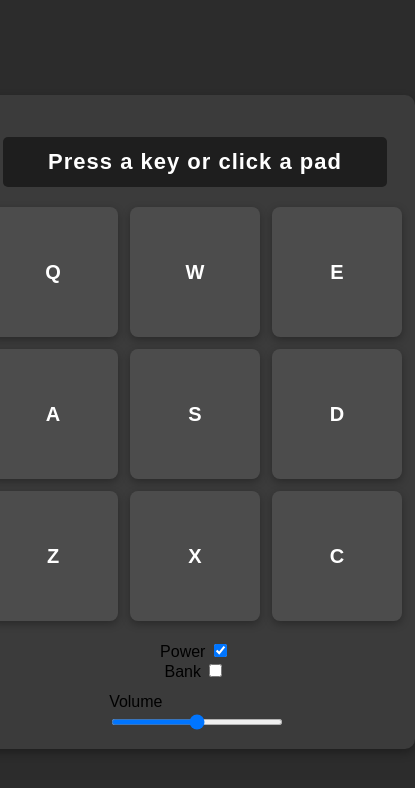
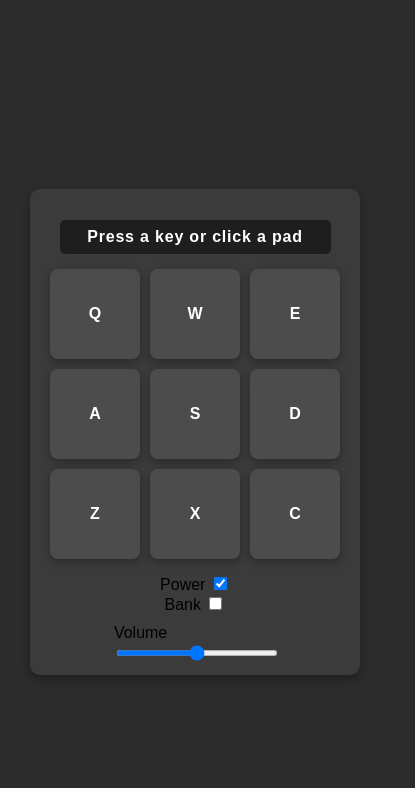
Before and after one commit to apelicano/js-drummachine, a plain HTML site: page index.html in a window 390 px wide. Shown: the whole page, 415 px wide, since content can reach past the window. Drawn offline with Linux system fonts and the light colour scheme.

Commit message:
revised for 720 x 1520 pixel smartphone

```diff
--- a/styles.css
+++ b/styles.css
@@ -4,20 +4,22 @@ body {
   display: flex;
   justify-content: center;
   align-items: center;
-    height: 100vh;
+  min-height: 100vh;
   margin: 0;
   font-family: Arial, sans-serif;
+  padding: 10px; /* Prevent overflow */
 }
 
 /* Drum Machine Container */
 #drum-machine {
   background-color: #3b3b3b;
-    padding: 20px;
+  padding: 15px;
   border-radius: 10px;
   display: flex;
   flex-direction: column;
   align-items: center;
-    width: 400px;
+  width: 90%;
+  max-width: 320px; /* More compact for mobile */
   box-shadow: 0px 4px 10px rgba(0, 0, 0, 0.3);
 }
 
@@ -25,21 +27,21 @@ body {
 #display {
   background-color: #1e1e1e;
   color: white;
-    font-size: 22px;
+  font-size: 18px;
   text-align: center;
-    padding: 12px;
-    width: 90%;
+  padding: 10px;
+  width: 85%;
   border-radius: 5px;
-    margin-bottom: 20px;
+  margin-bottom: 15px;
   font-weight: bold;
-    letter-spacing: 1px;
+  letter-spacing: 0.8px;
 }
 
 /* Pad Bank (3x3 Drum Pad Grid) */
 #pad-bank {
   display: grid;
   grid-template-columns: repeat(3, 1fr);
-    gap: 12px;
+  gap: 10px;
   justify-items: center;
 }
 
@@ -48,14 +50,14 @@ body {
   background-color: #4c4c4c;
   color: white;
   border: none;
-    padding: 25px;
-    font-size: 20px;
+  padding: 20px;
+  font-size: 18px;
   font-weight: bold;
   border-radius: 8px;
   cursor: pointer;
   text-align: center;
-    width: 80px;
-    height: 80px;
+  width: 70px;
+  height: 70px;
   display: flex;
   align-items: center;
   justify-content: center;
@@ -68,10 +70,7 @@ body {
   transform: scale(1.05);
 }
 
-  /* Active Drum Pad Effect
-     - :active applies when the mouse is pressed.
-     - .active (added via JavaScript) applies for keyboard events.
-  */
+/* Active Drum Pad Effect */
 .drum-pad:active,
 .drum-pad.active {
   background-color: #ff9800;
@@ -84,13 +83,13 @@ body {
   display: flex;
   flex-direction: column;
   align-items: center;
-    margin-top: 20px;
+  margin-top: 15px;
 }
 
 /* Volume Slider */
 .slider-container {
-    width: 90%;
-    margin-top: 12px;
+  width: 85%;
+  margin-top: 10px;
 }
 
 input[type="range"] {
@@ -103,8 +102,8 @@ body {
 
 input[type="range"]::-webkit-slider-thumb,
 input[type="range"]::-moz-range-thumb {
-    width: 18px;
-    height: 18px;
+  width: 16px;
+  height: 16px;
   background-color: #ff9800;
   border-radius: 50%;
   cursor: pointer;
@@ -114,3 +113,22 @@ body {
 input[type="range"]:hover::-webkit-slider-thumb {
   transform: scale(1.2);
 }
+
+/* Responsive Adjustments */
+@media screen and (max-width: 768px) {
+  #drum-machine {
+      max-width: 300px;
+  }
+
+  #display {
+      font-size: 16px;
+      padding: 8px;
+  }
+
+  .drum-pad {
+      width: 60px;
+      height: 60px;
+      font-size: 16px;
+      padding: 15px;
+  }
+}
```
Lines whose indentation alone changed are shown as unchanged.
